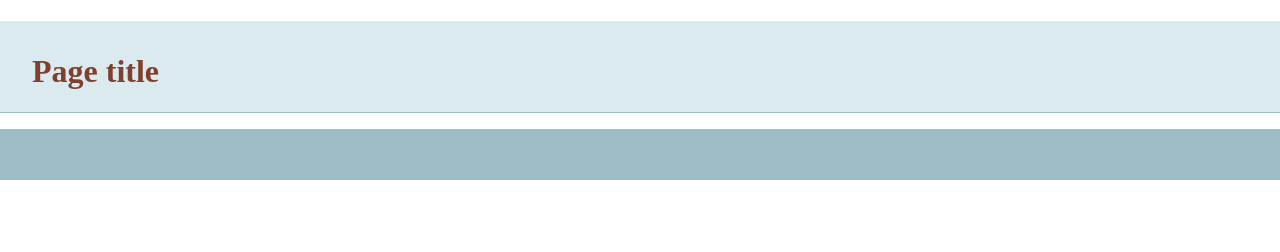
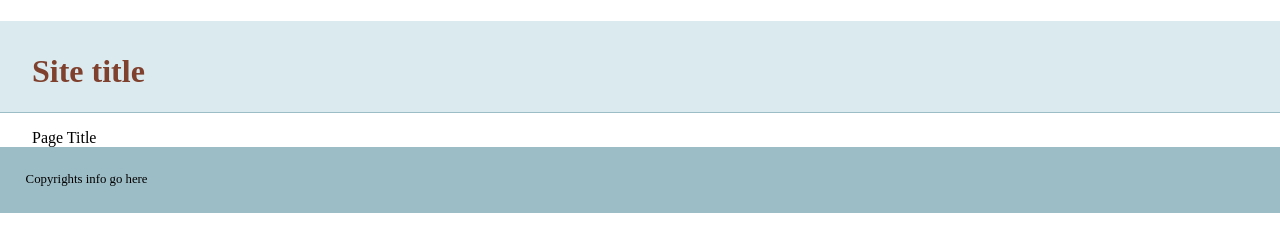
Before and after one commit to wagolemusa/git-basic, a plain HTML site: page index.html in a window 1280 px wide. Drawn offline with nearby package versions, Linux system fonts and the light colour scheme.

Commit message:
Added more info to template

```diff
--- a/index.html
+++ b/index.html
@@ -14,13 +14,16 @@
     </head>
     <body>
     <header>
-	<h1>Page title</h1>
+	<h1>Site title</h1>
     </header>
     <nav id="pageNav">
     </nav>
     <main>
+
+    Page Title
     </main>
     <footer>
+    Copyrights info go here
     </footer>
         <script>
 //use the modernizr load to load up external scripts. This will load the scripts asynchronously, but the order listed matters. Although it will load all scripts in parallel, it will execute them in the order listed
```
